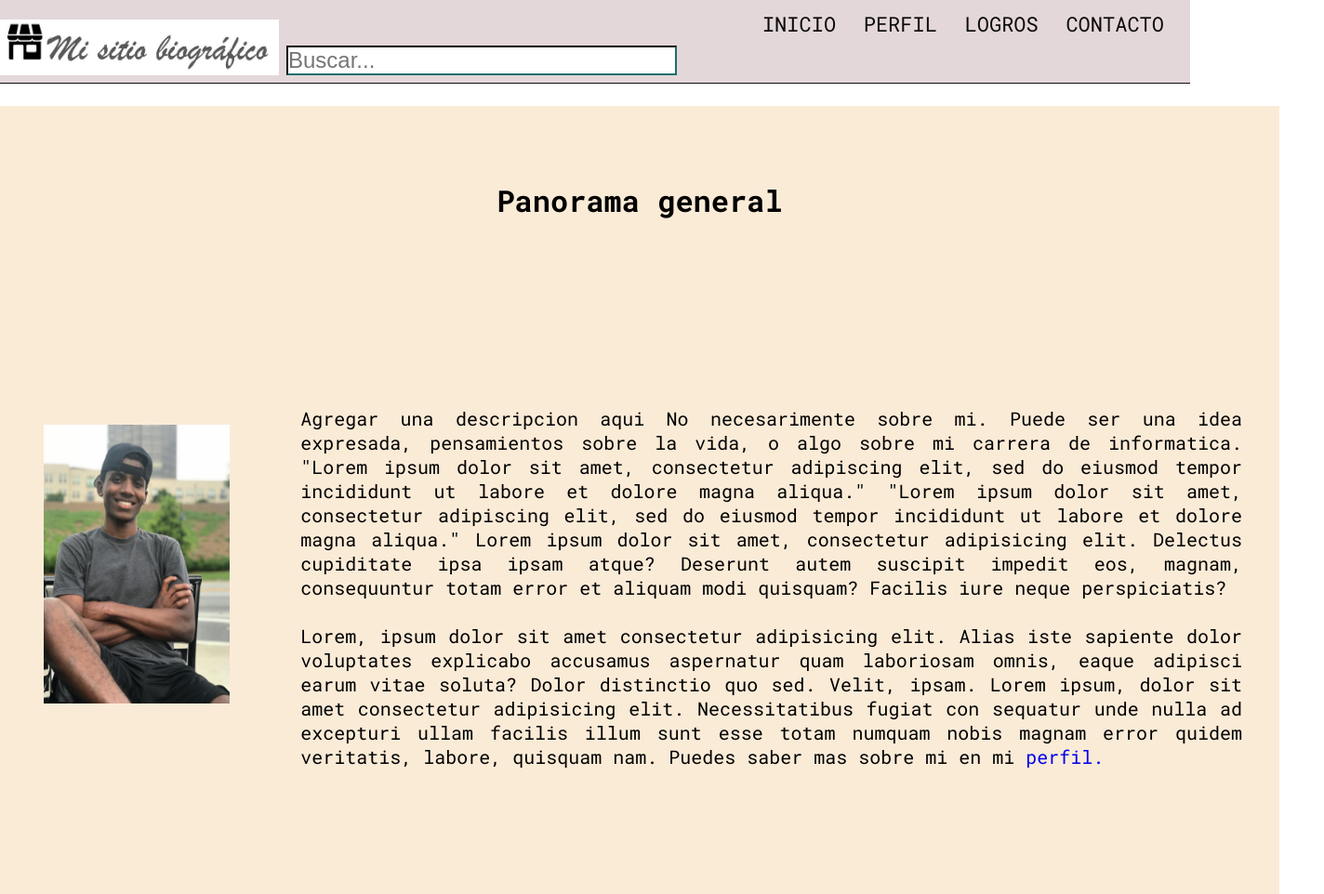
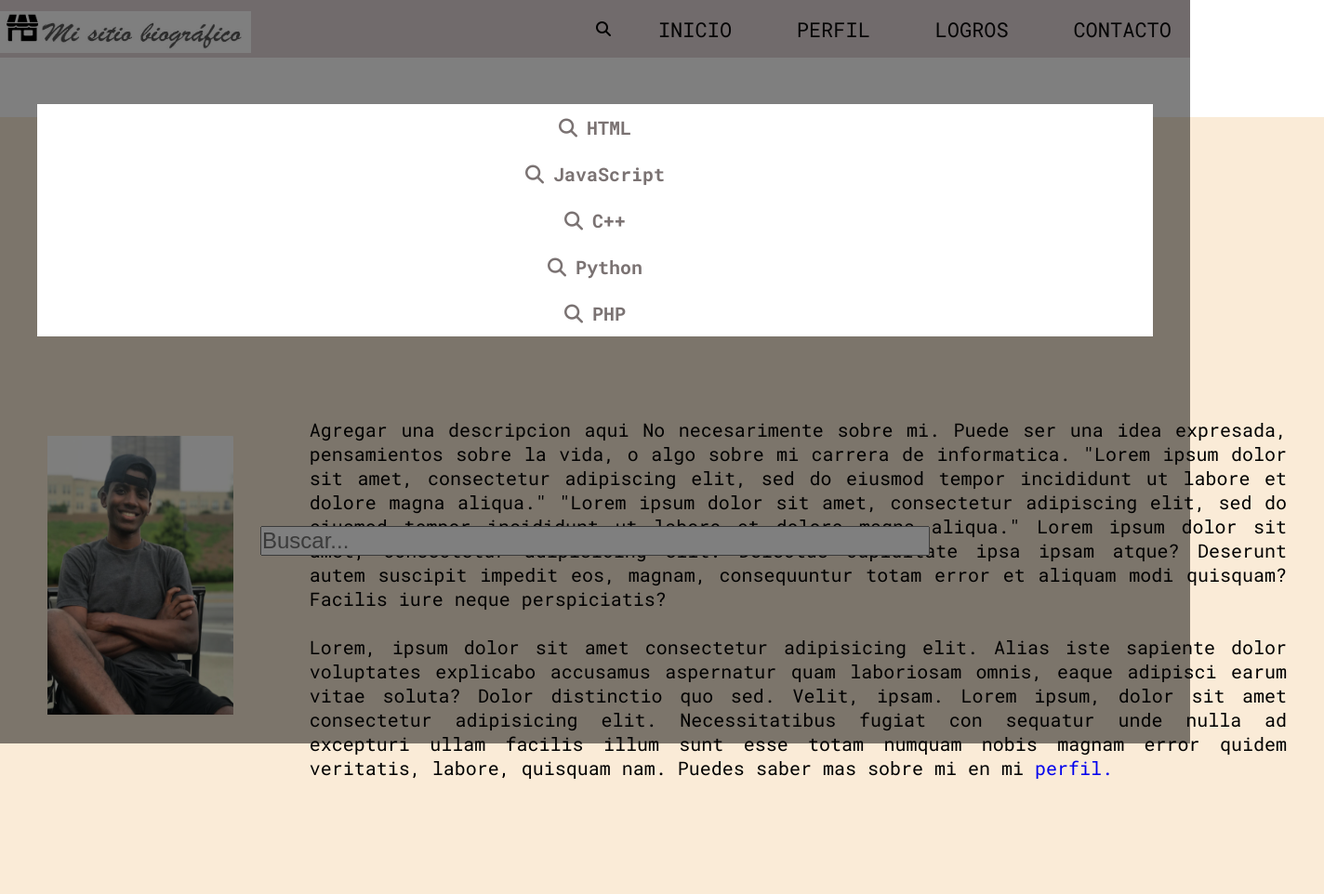
Before and after one commit to sOcyalRM/Blog-de-Oscaly, a plain HTML site: page index.html in a window 1280 px wide. Shown: the top 962 px of the page at 93% size, 1424 px wide, since content can reach past the window. Drawn offline with Linux system fonts and the light colour scheme.

Commit message:
Cambios minoritarios

```diff
--- a/css/main.css
+++ b/css/main.css
@@ -39,28 +39,31 @@ Social*/
 
 .header{
   width: 100%;
-  height: 90px;
+  height: 62px;
   background-color: #e4d7d9;
-  border-bottom:solid 1px #110d0d; /*Para crear linea que separa elementos div*/
+  /*border-bottom:solid 1px #110d0d; /*Para crear linea que separa elementos div*/
   margin: 0 auto;
-
   position: fixed;
   left: 0;
   top: 0;
   transition: all 0.5s ease;
+  z-index: 10;/*Investigar funcion, no se esta aplicando*/
 }
 
 .header_menu{
-
+  display: grid;
+  grid-template-rows: 2fr 1fr;
+  grid-template-columns: 1fr 1fr;
+  height: 100px;
   width: 1280px; /*1280px es el tamaño estandar de un sitio web. Puede ser incrementado hasta 1920px para monitores mas grandes*/
-  display: grid;
   box-sizing: border-box;
   margin: 0 auto; /*Mantiene todo el contenido del div centrado*/
 }
 
+
 .header.abajo{
   background: #fff;
-  padding: 8px;
+  padding: 4px;
 
 }
 
@@ -70,16 +73,44 @@ Social*/
   padding: 1px;
 }
 
+.menu{
+  width: 1280px;
+  height: 50px;
+  display: grid;
+  grid-template-columns: 1fr 2fr;
+  padding-top: 6px;
+  margin: 6px auto;
+
+}
+
+.nav-home{
+  height: 75px;
+  grid-column: 1;
+  justify-content: left;
+  /*align-items: center;*/
+}
+
+.home_icon{
+  display: flex;
+  size-adjust: 100px;
+}
+
 .nav-main{
+  display: grid;
+  grid-column: 1fr 3fr;
+  justify-content: right;
   width: 100%;
   height: 30px;
+  grid-column: 2;
   }
 
-  .menu{
-    display: grid;
-    grid-template-columns: 1fr 1fr;
-    padding-top: 6px ;
-  }
+  .nav-menu-right{
+    grid-column: 2;
+    display: inline-block; /*Hace que los elementos pasen de vertical a horizontal*/
+    width: 100%;
+    margin-top: 5px;
+    margin-left: 10px;
+}
 
 
 /*hr{
@@ -102,7 +133,7 @@ height:0;
   float: right; /*Envia los elementos del li hacia la derecha de la pantalla*/
   position: relative;
   list-style-type: none; /* Quita el marcador de un elemento li o ul*/
-  margin-right: 28px;
+
 
 }
 
@@ -111,7 +142,7 @@ height:0;
   font-size: 22px;
   border-radius: 3px;
   text-transform: uppercase;
-  margin: 0 10px;
+  margin: 0 30px;
   display: inline-block;
 
    /* Separa los elementos li por la cantidad de pixeles especificada*/
@@ -123,20 +154,6 @@ height:0;
   transition: .5s;
 }
 
-.nav-home{
-  display: grid;
-  height: 75px;
-  grid-template-columns: 1fr 1fr;
-  justify-content: center;
-  align-items: center;
-
-}
-
-.home_icon{
-  margin-top: 15px;
-  display: flex;
-  size-adjust: 100px;
-}
 
 .checkbtn{
   font-size: 30px;
@@ -152,30 +169,104 @@ height:0;
   display: none;
 }
 
+.searchnav{
+  width: 100%;
+  height: 48px;
+  font-size: 30px;
+  padding: 4px 2px;
+  margin: 0 auto;
+  background-color: #ffffff;
+  grid-row: 2;
+}
 
-.nav-menu-right{
-    display: inline-block; /*Hace que los elementos pasen de vertical a horizontal*/
-    width: 100%;
-    margin-top: 5px;
-    margin-left: 10px;
+.searchnav ul {
+  font-size: 20px;
+  font-weight: bold;
 }
+
+/*.searchnav a{
+  color: #000000;
+}*/
+
+.barrabusqueda{
+  /*display: block;*/
+  margin-top: 500px;
+  font-size: 24px;
+  width: 720px;
+  z-index: 9;/*Investigar funcion*/
+}
+
+#box-search{
+  position: fixed;
+  top: 112px;
+  left: 50%; /*Para desplazar hacia la izquierda*/
+  transform: translateX(-50%); /*Para desplazar a la derecha y centralizar*/
+  width: 1200px;
+  background: #fff;
+  z-index: 8;
+}
+
+#box-search li a{
+  display: block;
+  width: 1200px;
+  color: #7a7272;
+  padding: 12px 20px;
+}
+
+#box-search li a:hover{
+  background: #f3f3f3;
+}
+
+#box-search li a i{
+  color: #7a7272;
+  margin-right: 10px;
+}
+
+/* Buscador de contenido*/
+
+.ctn_icon_search{
+  position: absolute;
+  right: 20px;
+  height: 100%;
+  display: flex;
+  justify-content: center;
+  align-items: center;
+}
+
+#ctn_icon_search i{
+  cursor: pointer;
+  transition: all 300ms;
+}
+
+#ctn_icon_search i:hover{
+  color: #0099ff;
+}
+
+.icon_search{
+  width: 18px;
+  height: auto;
+  margin-top: 8px;
+  grid-column: 1;
+}
+
+
+#cover-ctn-search{
+  width: 100%;
+  height: 100%;
+  position: fixed;
+  left: 0;
+  background: #00000080;
+  z-index: 7;
+}
+
+
 
 /* ================================================================================================================================
 Body*/
-.searchnav{
-  font-size: 30px;
-  padding: 21px 8px;
-}
-
-.barrabusqueda{
-  font-size: 24px;
-  width: 420px;
-  border-color: #061c1c;
-}
 
 .main-home{
     display: grid;
-    width: 172vh; /*Area visible del navegador. Area permanece uniforme al hacer zoom out*/
+    width: 178vh; /*Area visible del navegador. Area permanece uniforme al hacer zoom out*/
     height: 150vh;
     /*grid-template-columns: 1fr 4fr 1fr;*/
    /* grid-template-rows: 50% 50%;*/
@@ -183,11 +274,11 @@ Body*/
     background-size: cover;*/
     background-color: antiquewhite;
     grid-template-rows: auto auto auto;
-    margin: 114px auto 60px auto; /*Orden de aplicacion de este margin: arriba, derecha, abajo, izquierda*/
+    margin: 126px auto 60px auto; /*Orden de aplicacion de este margin: arriba, derecha, abajo, izquierda*/
     background-size: cover;
     background-position: center center;
+}
 
-}
 
 [data-animation = "show"]{
   opacity: 0;
@@ -260,6 +351,7 @@ Body*/
   font-size: 32px;
   justify-content: space-between;
 }
+
 
 .social-icons a.active, .social-icons a:hover{
   background-color: #fff;
--- a/index.html
+++ b/index.html
@@ -25,23 +25,23 @@
                             <nav class="home_icon">
                                 <div class="logo-inicio">
                                     <a href="index.html">
-                                    <img src="img/HomeSitio.JPG " width="300" height="60" alt="Logo-inicio">
+                                    <img src="img/HomeSitio.JPG " width="270" height="45" alt="Logo-inicio">
                                     </a>
-
-                                </div>
-                                <div class="searchnav">
-                                    <input class="barrabusqueda" type="text" placeholder="Buscar...">
                                 </div>
                             </nav>
                         </nav>
 
                         <nav class = "nav-main">
+                            <div id="ctn_icon_search" class="icon_search">
+                                <i class="fa fa-search" aria-hidden="true" id="icon-search"></i>
+                            </div>
+
                             <input type="checkbox" id="check">
                             <label for="check" class="checkbtn">
                                 <i class="fas fa-bars"></i>
                             </label>
-                            <ul class = "nav-menu-right">
-                                <!-- Probar insertar el boton en esta etiqueta-->
+
+                            <ul class = "nav-menu-right" >
                                 <li class = "menu__item">
                                     <a class = "menu__link" href="index.html">Inicio</a>
                                     <a class = "menu__link" href="perfil.html">Perfil</a>
@@ -51,8 +51,23 @@
                             </ul>
 
                         </nav>
+                    </div>
+
+                    <div class="searchnav">
+                        <input class="barrabusqueda" type="text" id="inputSearch" placeholder="Buscar...">
+                        <ul id="box-search">
+                            <li><a href="#"><i class="fa fa-search"></i>HTML</a></li>
+                            <li><a href="#"><i class="fa fa-search"></i>JavaScript</a></li>
+                            <li><a href="#"><i class="fa fa-search"></i>C++</a></li>
+                            <li><a href="#"><i class="fa fa-search"></i>Python</a></li>
+                            <li><a href="#"><i class="fa fa-search"></i>PHP</a></li>
+                        </ul>
+                    </div>
+
+                    <div id="cover-ctn-search">
 
                     </div>
+
                 </div>
          </header>
 
```
Also changed, not shown: c++.html (+1 -1 lines).
